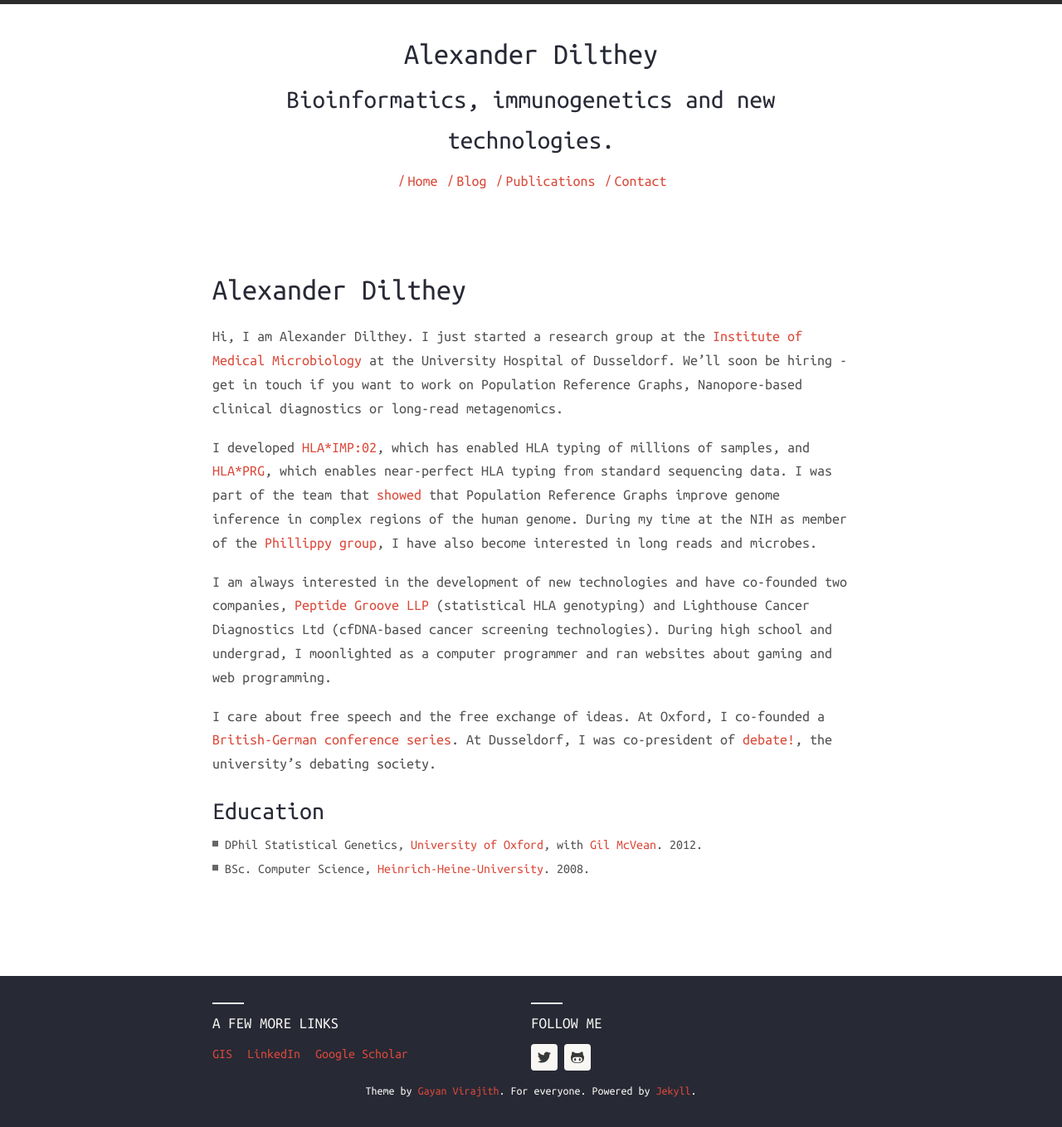
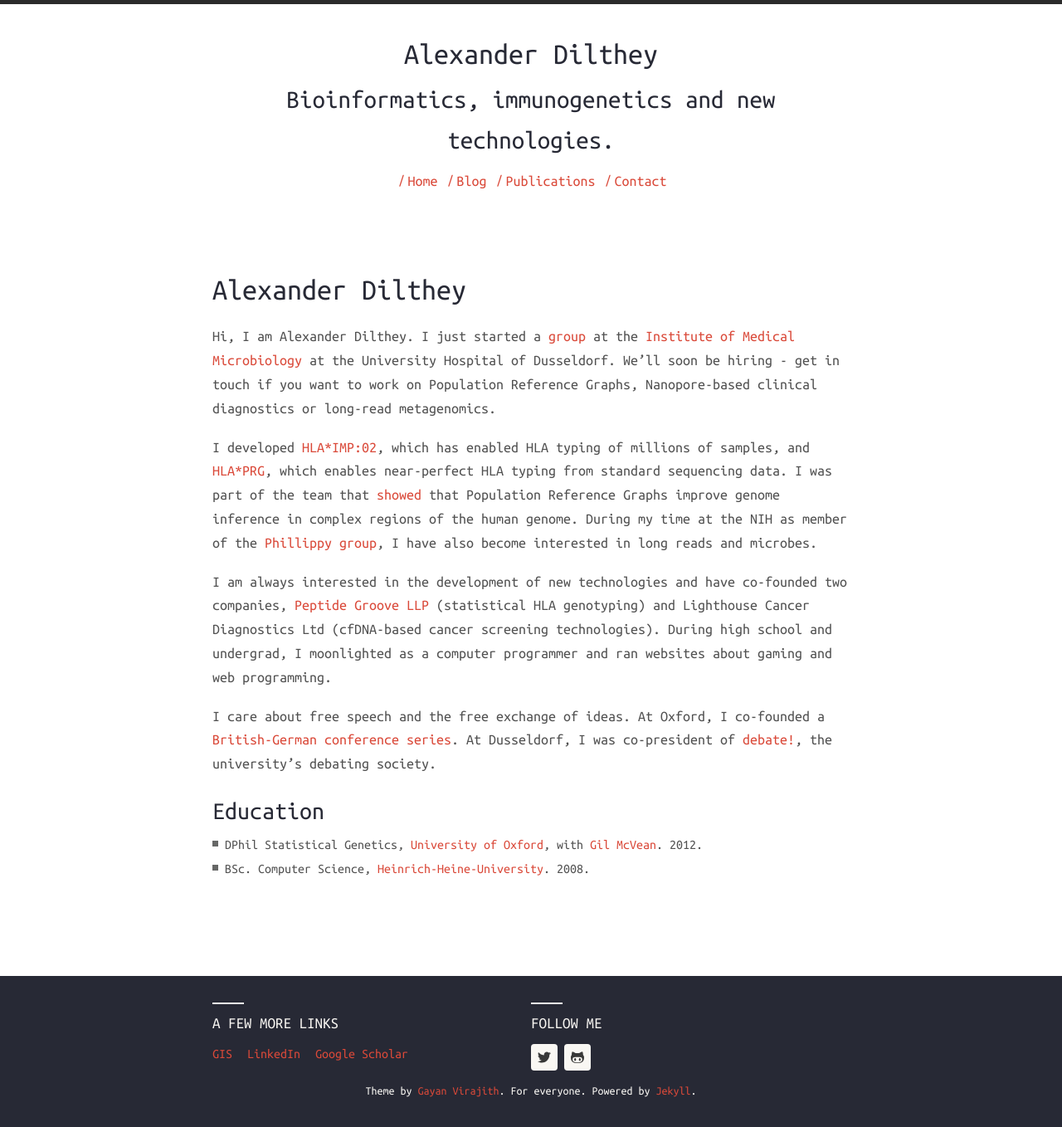
Before and after one commit to AlexanderDilthey/AlexanderDilthey.github.io, a Jekyll site: the page built from index.md, in a window 1280 px wide. Shown: the whole page at 83% size. Built offline with Jekyll 4.4.1, drawn with Linux system fonts in a browser that asks for light colours; nearby versions of some CDN libraries.

Commit message:
Update index.md

```diff
--- a/index.md
+++ b/index.md
@@ -4,7 +4,7 @@ title: Alexander Dilthey
 permalink: /
 ---
 
-Hi, I am Alexander Dilthey. I just started a research group at the [Institute of Medical Microbiology](http://www.uniklinik-duesseldorf.de/en/unternehmen/institute/institute-of-medical-microbiology/) at the University Hospital of Dusseldorf. We'll soon be hiring - get in touch if you want to work on Population Reference Graphs, Nanopore-based clinical diagnostics or long-read metagenomics.
+Hi, I am Alexander Dilthey. I just started a [group](http://www.uniklinik-duesseldorf.de/unternehmen/institute/institut-fuer-medizinische-mikrobiologie-und-krankenhaushygiene/forschung-arbeitsgruppen/dr-alexander-dilthey/) at the [Institute of Medical Microbiology](http://www.uniklinik-duesseldorf.de/en/unternehmen/institute/institute-of-medical-microbiology/) at the University Hospital of Dusseldorf. We'll soon be hiring - get in touch if you want to work on Population Reference Graphs, Nanopore-based clinical diagnostics or long-read metagenomics.
 
 I developed [HLA\*IMP:02](http://journals.plos.org/ploscompbiol/article?id=10.1371/journal.pcbi.1002877), which has enabled HLA typing of millions of samples, and [HLA\*PRG](http://journals.plos.org/ploscompbiol/article?id=10.1371/journal.pcbi.1005151), which enables near-perfect HLA typing from standard sequencing data. I was part of the team that [showed](http://www.nature.com/ng/journal/v47/n6/full/ng.3257.html) that Population Reference Graphs improve genome inference in complex regions of the human genome. During my time at the NIH as member of the [Phillippy group](https://genomeinformatics.github.io), I have also become interested in long reads and microbes.
 
```
